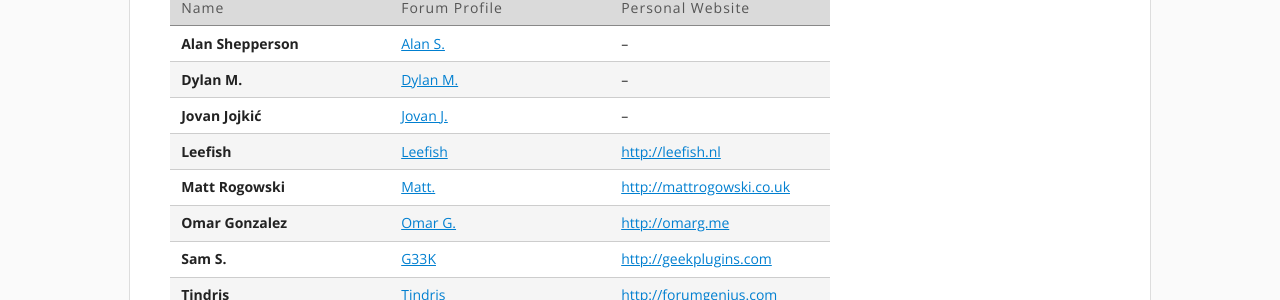
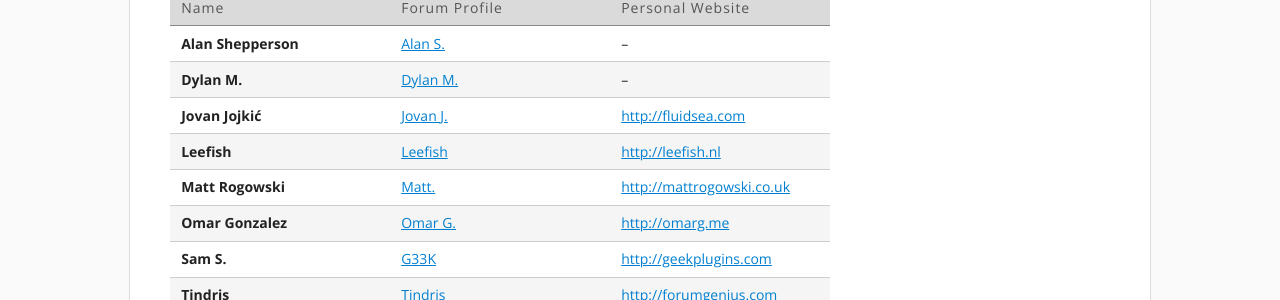
Before and after one commit to mybb/mybb.com, a Jekyll site: the page built from about/team.html, in a window 1280 px wide. Shown: the part 1204-1504 px from the top of the page. Built offline with Jekyll 4.4.1, drawn with Linux system fonts in a browser that asks for light colours; nearby versions of some CDN libraries; Markdown is read by kramdown in place of the engine named in the settings; some of the changed lines change nothing that is shown.

Commit message:
Adding website for team member

```diff
--- a/_data/team_support.yml
+++ b/_data/team_support.yml
@@ -9,7 +9,7 @@
 - name: Jovan Jojkić
   uid: 26592
   username: Jovan J.
-  website: ""
+  website: http://fluidsea.com
 - name: Leefish
   uid: 23276
   username: Leefish
```
